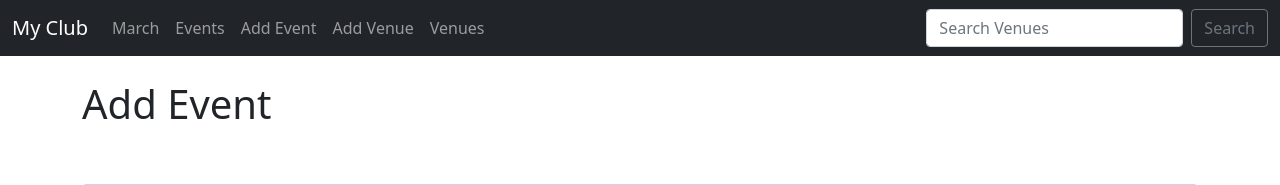
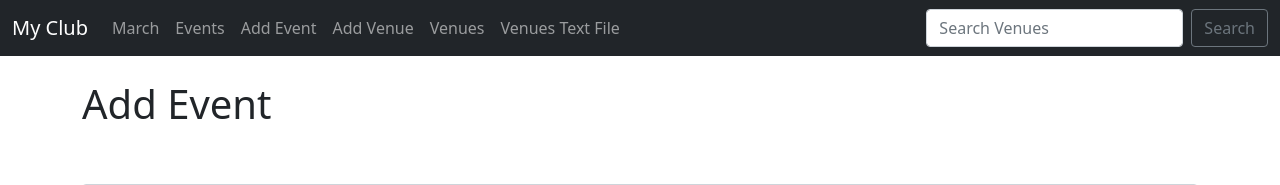
Before and after one commit to stefan-daeli/django_basic, a Django app: page /add_event in a window 1280 px wide. Shown: the top 185 px of the page. Run offline with Django 5.2, Linux system fonts and the light colour scheme; data comes from the database, SQL or seed files in the repository.

Commit message:
session 14

```diff
--- a/events/urls.py
+++ b/events/urls.py
@@ -21,5 +21,6 @@ urlpatterns = [
     path('update_event/<event_id>/', views.update_event, name='update-event'),
     path('delete_event/<event_id>/', views.delete_event, name='delete-event'),
     path('delete_venue/<venue_id>/', views.delete_venue, name='delete-venue'),
+    path('venue_text', views.venue_text, name='venue-text'),
 
 ]
--- a/events/views.py
+++ b/events/views.py
@@ -5,6 +5,29 @@ from datetime import datetime
 from django.http import HttpResponseRedirect
 from .models import Event, Venue
 from .forms import VenueForm, EventForm
+from django.http import HttpResponse
+
+# generate text file venue list
+def venue_text(request):
+    response = HttpResponse(content_type='text/plain')
+    response['Content-Disposition'] = 'attachment; filename=venues.txt'
+    # designate the model
+    venues = Venue.objects.all()
+    # create blank list
+    lines = []
+    # loop thu and output
+    for venue in venues:
+        lines.append(
+            f'Venue Name : {venue}\n\nAddress : {venue.address}\nZip Code : {venue.zip_code}\nPhone : {venue.phone}\nWeb : {venue.web}\nEmail : {venue.email_address}\n\n' ,
+        )
+    # lines = ["This is line 1\n",
+    #          "This is line 2\n",
+    #          "This is line 3\n"]
+
+
+    # write to text file
+    response.writelines(lines)
+    return response
 
 # Delete an Venue
 def delete_venue(request, venue_id):
--- a/templates/events/navbar.html
+++ b/templates/events/navbar.html
@@ -22,6 +22,9 @@
                 <li class="nav-item">
                     <a class="nav-link" href="{% url 'list-venues' %}">Venues</a>
                 </li>
+                <li class="nav-item">
+                    <a class="nav-link" href="{% url 'venue-text' %}">Venues Text File</a>
+                </li>
             </ul>
             <form class="d-flex" method="POST" action="{% url 'search-venues' %}">
                 {% csrf_token %}
```
